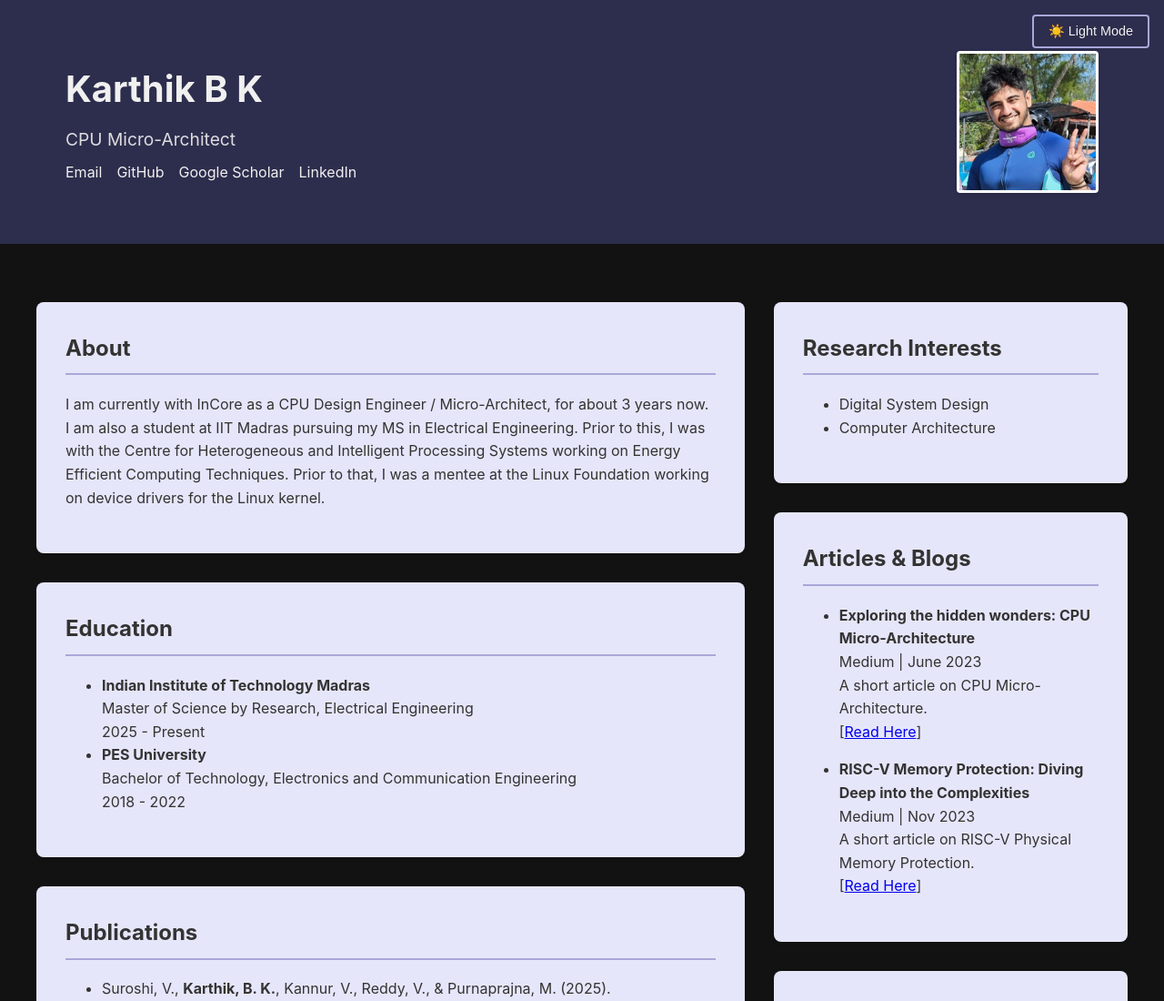
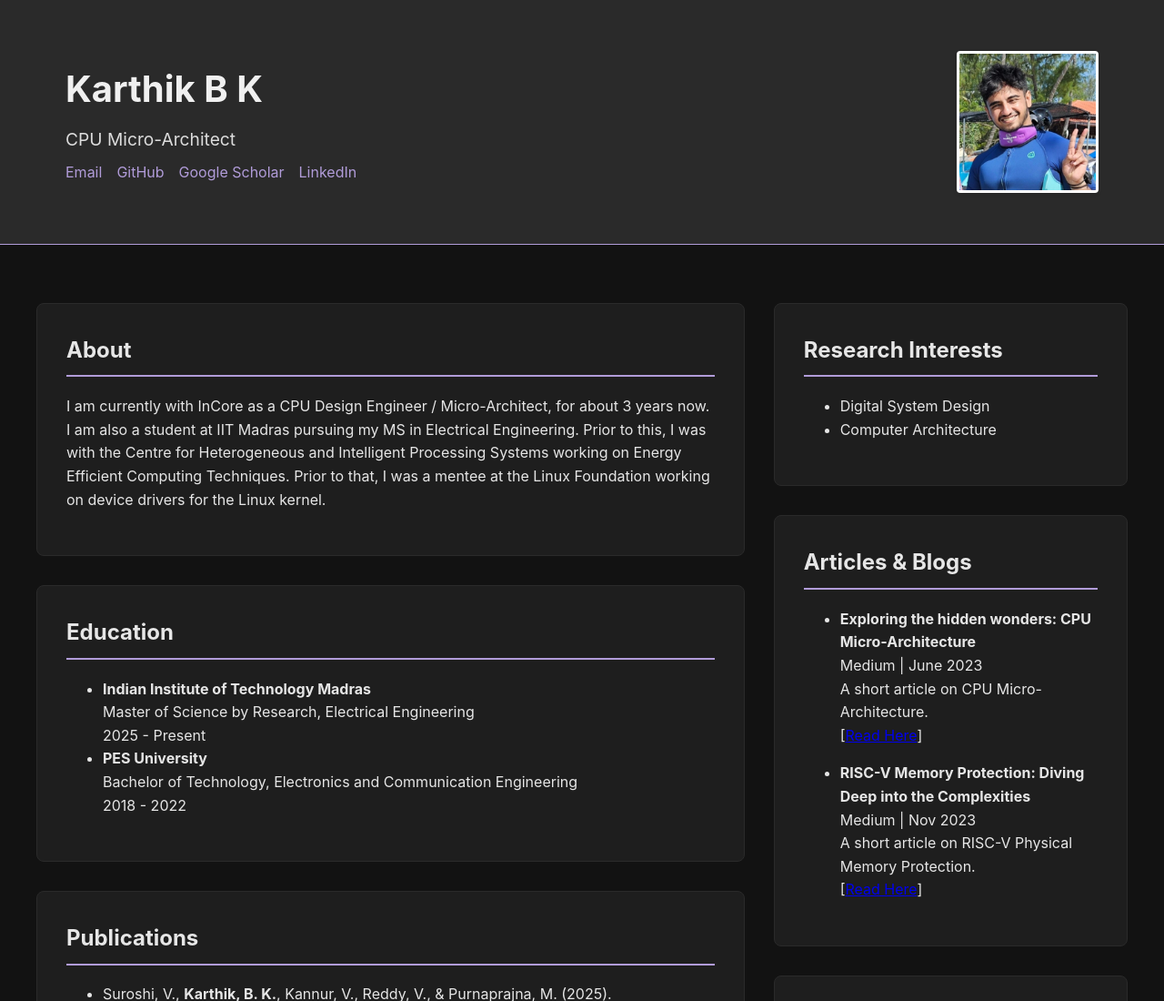
Before and after one commit to iamkarthikbk/iamkarthikbk.github.io, a plain HTML site: page index.html in a window 1280 px wide. Shown: the top 1100 px of the page at 91% size. Drawn offline with Linux system fonts and the light colour scheme.

Commit message:
simplify

```diff
--- a/index.html
+++ b/index.html
@@ -6,23 +6,13 @@
     <title>Your Name - Academic Profile</title>
     <style>
         :root {
-            --primary-color: #2d2d4d;
-            --secondary-color: #1a1a2e;
-            --text-color: #333;
+            --primary-color: #2a2a2a;
+            --secondary-color: #1a1a1a;
+            --text-color: #e6e6e6;
             --header-text-color: #f0f0f0;
-            --accent-color: #a8a8d8;
+            --accent-color: #b19cd9;
             --bg-color: #121212;
-            --card-bg: #e6e6fa;
-        }
-
-        [data-theme="light"] {
-            --primary-color: #e6e6fa;
-            --secondary-color: #f0f8ff;
-            --text-color: #333;
-            --header-text-color: #333;
-            --accent-color: #4a4a8a;
-            --bg-color: #ffffff;
-            --card-bg: var(--primary-color);
+            --card-bg: #1e1e1e;
         }
 
         body {
@@ -69,6 +59,7 @@
             padding: 1.5rem 0;
             margin-bottom: 2rem;
             color: var(--header-text-color);
+            border-bottom: 1px solid var(--accent-color);
         }
 
         .header-content {
@@ -104,14 +95,13 @@
         }
 
         .contact-links a {
-            color: var(--header-text-color);
+            color: var(--accent-color);
             text-decoration: none;
             transition: color 0.3s ease;
         }
 
         .contact-links a:hover {
-            color: var(--accent-color);
-            opacity: 0.9;
+            color: var(--text-color);
         }
 
         @media (max-width: 768px) {
@@ -144,7 +134,8 @@
             padding: 2rem;
             margin-bottom: 2rem;
             border-radius: 8px;
-            box-shadow: 0 2px 4px rgba(0,0,0,0.1);
+            border: 1px solid var(--primary-color);
+            box-shadow: none;
         }
 
         h2 {
@@ -168,39 +159,15 @@
             background-color: var(--primary-color);
             margin-top: 2rem;
             color: var(--header-text-color);
+            border-top: 1px solid var(--accent-color);
         }
 
         .theme-switch {
-            position: fixed;
-            top: 1rem;
-            right: 1rem;
-            display: flex;
-            align-items: center;
-            gap: 0.5rem;
-            z-index: 1000;
-        }
-
-        .theme-switch button {
-            background: var(--primary-color);
-            border: 2px solid var(--accent-color);
-            color: var(--header-text-color);
-            padding: 0.5rem 1rem;
-            border-radius: 4px;
-            cursor: pointer;
-            font-size: 0.9rem;
-            transition: all 0.3s ease;
-        }
-
-        .theme-switch button:hover {
-            background: var(--accent-color);
-            color: var(--header-text-color);
+            display: none;
         }
     </style>
 </head>
 <body>
-    <div class="theme-switch">
-        <button onclick="toggleTheme()" id="theme-toggle">☀️ Light Mode</button>
-    </div>
     <header>
         <div class="container">
             <div class="header-content">
@@ -468,29 +435,5 @@
             <p> 2025 Karthik B K. All rights reserved.</p>
         </div>
     </footer>
-    <script>
-        function toggleTheme() {
-            const body = document.documentElement;
-            const button = document.getElementById('theme-toggle');
-            const currentTheme = body.getAttribute('data-theme');
-
-            if (currentTheme === 'light') {
-                body.removeAttribute('data-theme');
-                button.innerHTML = '☀️ Light Mode';
-                localStorage.setItem('theme', 'dark');
-            } else {
-                body.setAttribute('data-theme', 'light');
-                button.innerHTML = '🌙 Dark Mode';
-                localStorage.setItem('theme', 'light');
-            }
-        }
-
-        // Check for saved theme preference
-        const savedTheme = localStorage.getItem('theme');
-        if (savedTheme === 'light') {
-            document.documentElement.setAttribute('data-theme', 'light');
-            document.getElementById('theme-toggle').innerHTML = '🌙 Dark Mode';
-        }
-    </script>
 </body>
 </html>
```
